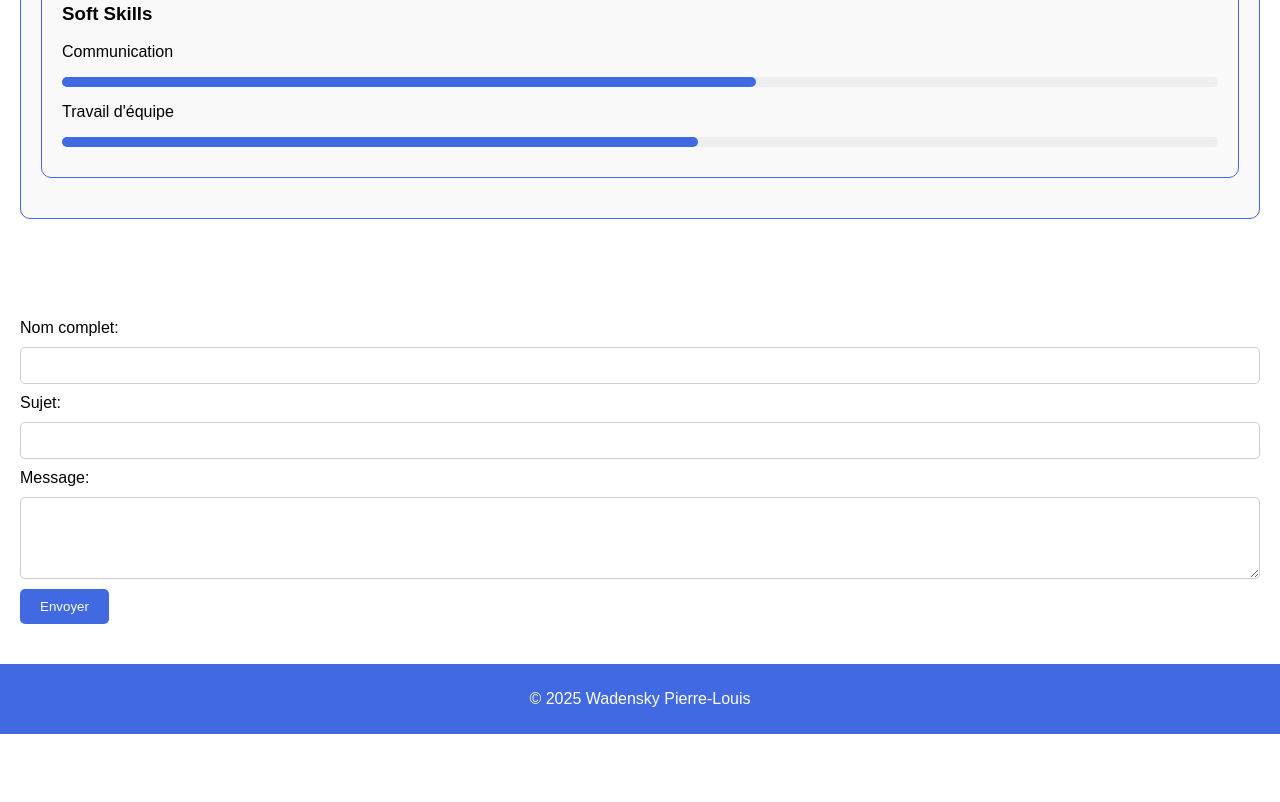
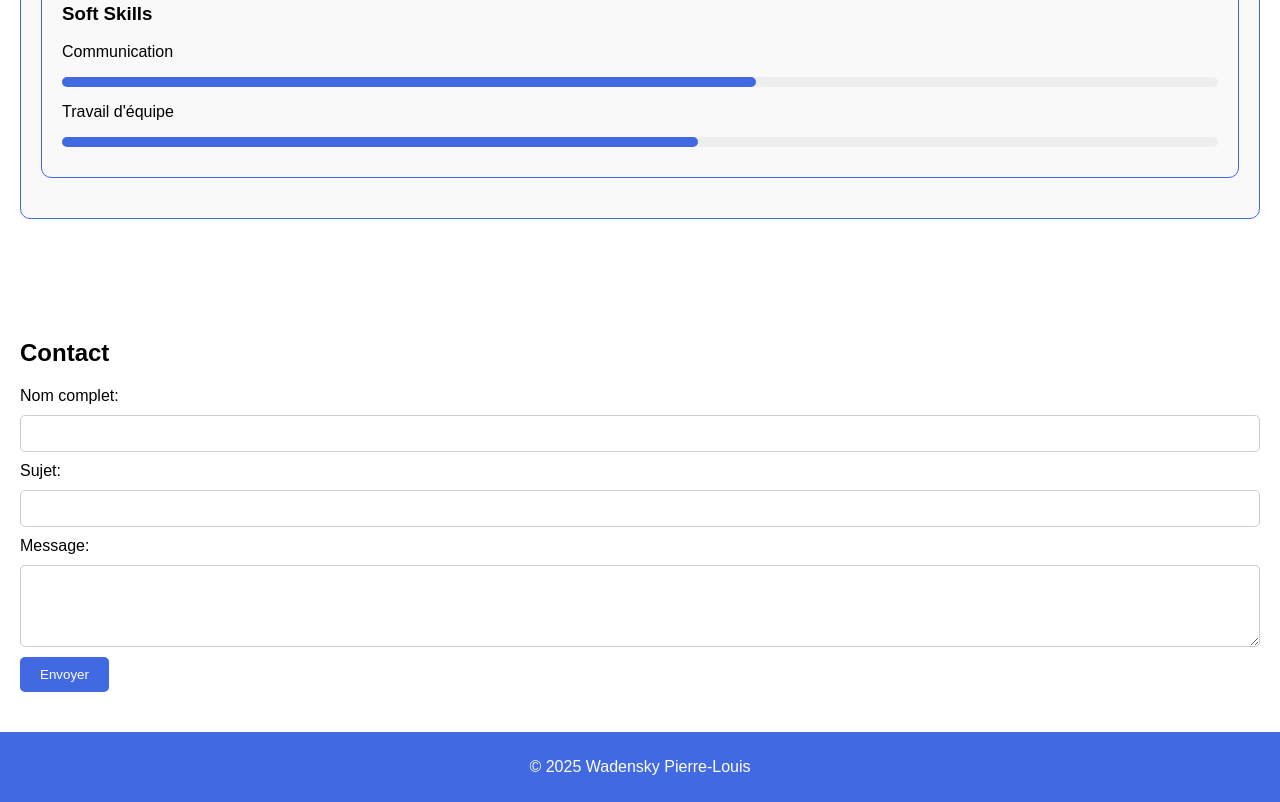
Before and after one commit to wadenskyPL/porto.github.io, a plain HTML site: page index.html in a window 1280 px wide. Shown: the part 1996-2798 px from the top of the page. Before the commit the page ends 2730 px from the top, so only its background shows below. Drawn offline with Linux system fonts and the light colour scheme; a script that the page names is missing.

Commit message:
Update index.html

```diff
--- a/index.html
+++ b/index.html
@@ -115,6 +115,7 @@ Mise à jour régulière du contenu</p>
         </div>
     </section>
 <section id="" class="contact">
+<h2 id="abc"> Contact </h2>
     <form method="post" action="https://script.google.com/macros/s/AKfycbwLPUea3dIPmHGXAktQTVyNKboOv8cRDVEVBUjrBwD2dLh3AhbwntJkBiELdtT2cFlY/exec">
     <label for="name">Nom complet:</label>
     <input type="text" id="name" name="name" required>
```
